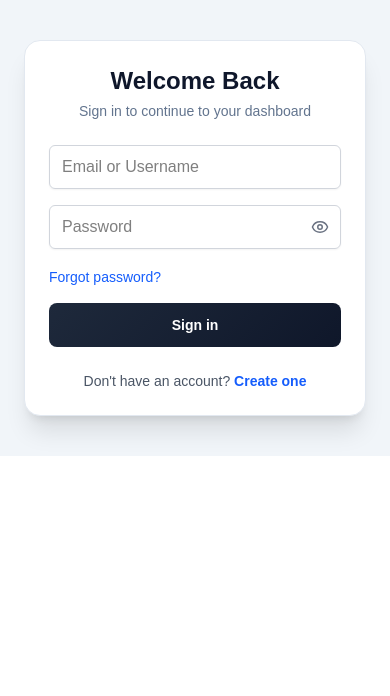
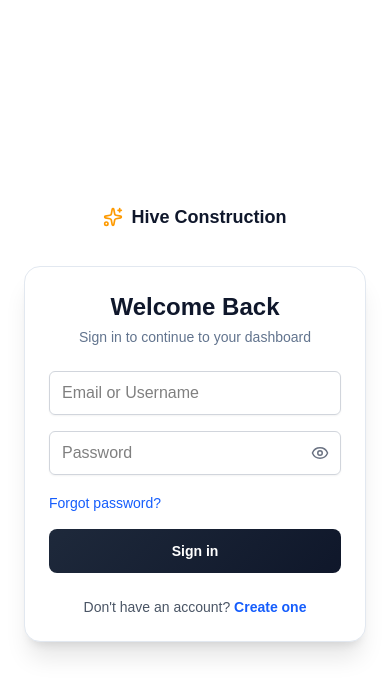
Before and after one commit to workfatima829/hive-construction-client, a Next.js app: page /auth in a window 390 px wide. Shown: the top 696 px of the page. Built offline with nearby package versions, Linux system fonts and the light colour scheme.

Commit message:
fix: fixing the auth page in the responsive

```diff
--- a/app/auth/page.tsx
+++ b/app/auth/page.tsx
@@ -40,10 +40,66 @@ export default function AuthPage() {
   return (
     <>
       {toast && <Toast message={toast.message} type={toast.type} />}
-      <main className="h-full bg-slate-100">
-        <section className="h-full grid lg:grid-cols-2">
+      <main className="min-h-screen bg-slate-100">
+        <section className="min-h-screen flex flex-col md:flex-row">
+          {/* Left Section - Auth Form (Shows first on mobile, left on tablet/desktop) */}
+          <div className="flex-1 flex items-center justify-center px-6 py-10 bg-white md:bg-slate-100">
+            <div className="w-full max-w-md">
+              {/* Logo - Only on mobile */}
+              <div className="md:hidden mb-8 text-center">
+                <button
+                  onClick={() => router.push("/")}
+                  className="inline-flex items-center gap-2 text-slate-900 font-semibold"
+                >
+                  <Sparkles className="h-5 w-5 text-amber-500" />
+                  <span className="text-lg">Hive Construction</span>
+                </button>
+              </div>
+
+              {/* Auth Card */}
+              <div className="rounded-2xl bg-white shadow-xl border border-slate-200 p-6 sm:p-8">
+                <div className="mb-6 text-center">
+                  <h2 className="text-2xl font-bold text-slate-900">
+                    {mode === "register"
+                      ? "Create Your Account"
+                      : mode === "forgot"
+                      ? "Reset Password"
+                      : "Welcome Back"}
+                  </h2>
+                  <p className="text-sm text-slate-500 mt-1">
+                    {mode === "register"
+                      ? "Register to start investing with Hive"
+                      : mode === "forgot"
+                      ? "Enter your email to reset password"
+                      : "Sign in to continue to your dashboard"}
+                  </p>
+                </div>
+
+                {mode === "login" && (
+                  <LoginForm
+                    onToggleMode={handleToggleMode}
+                    onForgotClick={() => setMode("forgot")}
+                    onShowToast={showToast}
+                  />
+                )}
+
+                {mode === "register" && (
+                  <RegisterForm onToggleMode={handleToggleMode} onShowToast={showToast} />
+                )}
+
+                {mode === "forgot" && (
+                  <ForgotPasswordForm
+                    onToggleMode={() => setMode("login")}
+                    onShowToast={showToast}
+                    onResetClick={() => setMode("login")}
+                  />
+                )}
+              </div>
+            </div>
+          </div>
+          {/* Desktop Left Panel - Hidden on mobile/tablet, shown on large desktop */}
           <div
-            className="relative hidden lg:flex overflow-hidden"
+            className="relative hidden lg:flex overflow-hidden lg:order-first"
             style={{ background: "linear-gradient(135deg, #1e293b 0%, #0f172a 100%)" }}
           >
             <div
@@ -56,7 +112,7 @@ export default function AuthPage() {
               <div>
                 <button
                   onClick={() => router.push("/")}
-                  className="inline-flex items-center gap-2 rounded-full border border-white/25 bg-white/10 px-4 py-2 text-sm font-medium hover:bg-white/20 transition cursor-pointer text-amber-500 "
+                  className="inline-flex items-center gap-2 rounded-full border border-white/25 bg-white/10 px-4 py-2 text-sm font-medium hover:bg-white/20 transition cursor-pointer text-amber-500"
                 >
                   <Sparkles className="h-4 w-4" />
                   Hive Construction
@@ -89,43 +145,6 @@ export default function AuthPage() {
               </div>
             </div>
           </div>
-
-          <div className="flex items-center justify-center px-6 py-10 sm:px-10">
-            <div className="w-full max-w-md">
-              <div className="rounded-2xl bg-white shadow-xl border border-slate-200 p-6 sm:p-8">
-                <div className="mb-6 text-center">
-                  <h2 className="text-2xl font-bold text-slate-900">
-                    {mode === "register" ? "Create Your Account" : "Welcome Back"}
-                  </h2>
-                  <p className="text-sm text-slate-500 mt-1">
-                    {mode === "register"
-                      ? "Register to start investing with Hive"
-                      : "Sign in to continue to your dashboard"}
-                  </p>
-                </div>
-
-                {mode === "login" && (
-                  <LoginForm
-                    onToggleMode={handleToggleMode}
-                    onForgotClick={() => setMode("forgot")}
-                    onShowToast={showToast}
-                  />
-                )}
-
-                {mode === "register" && (
-                  <RegisterForm onToggleMode={handleToggleMode} onShowToast={showToast} />
-                )}
-
-                {mode === "forgot" && (
-                  <ForgotPasswordForm
-                    onToggleMode={() => setMode("login")}
-                    onShowToast={showToast}
-                    onResetClick={() => setMode("login")}
-                  />
-                )}
-              </div>
-            </div>
-          </div>
         </section>
       </main>
     </>
```
